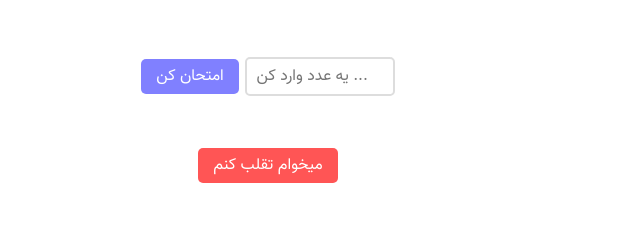
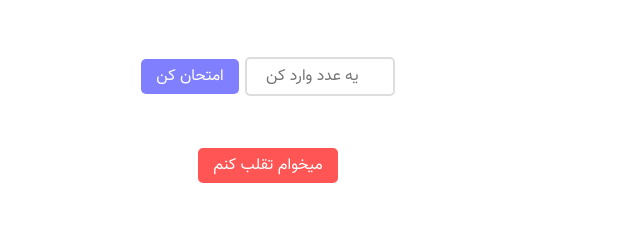
Before and after one commit to mmasoudih/guess-game, a plain HTML site: page index.html in a window 1280 px wide. Shown: the part 347-593 px from the top of the page, 372-1012 px from the left. Drawn offline with Linux system fonts and the light colour scheme.

Commit message:
edit something

```diff
--- a/index.html
+++ b/index.html
@@ -22,7 +22,7 @@
                 </div>
             </div>
             <div class="game-content">
-                <input type="number" id="game-input" placeholder="یه عدد وارد کن ..." min="1" max="10">
+                <input type="number" id="game-input" placeholder="یه عدد وارد کن" min="1" max="10">
                 <button class="guess-btn">امتحان کن</button>
                 <div class="notification">
                     <p class="message"></p>
```
